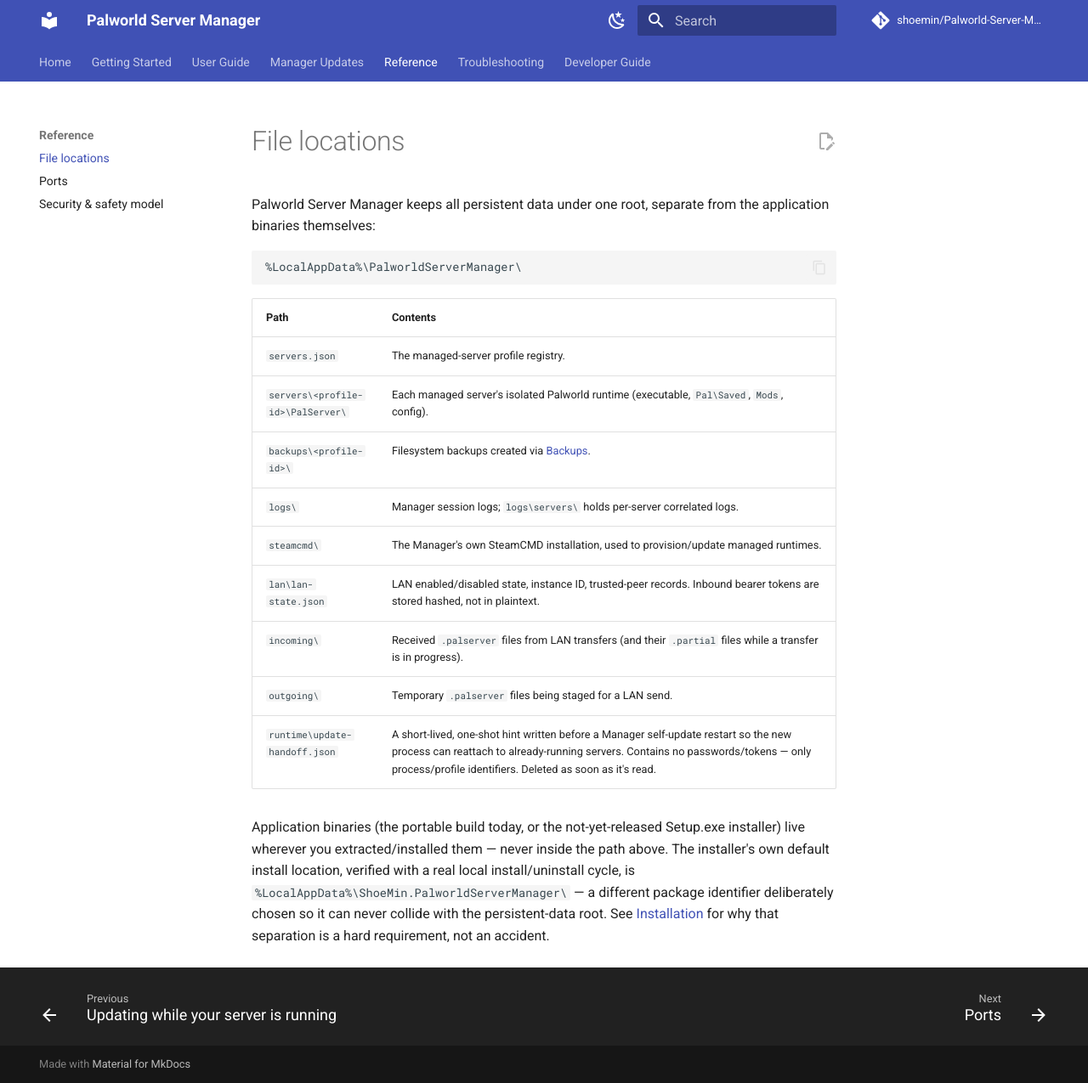
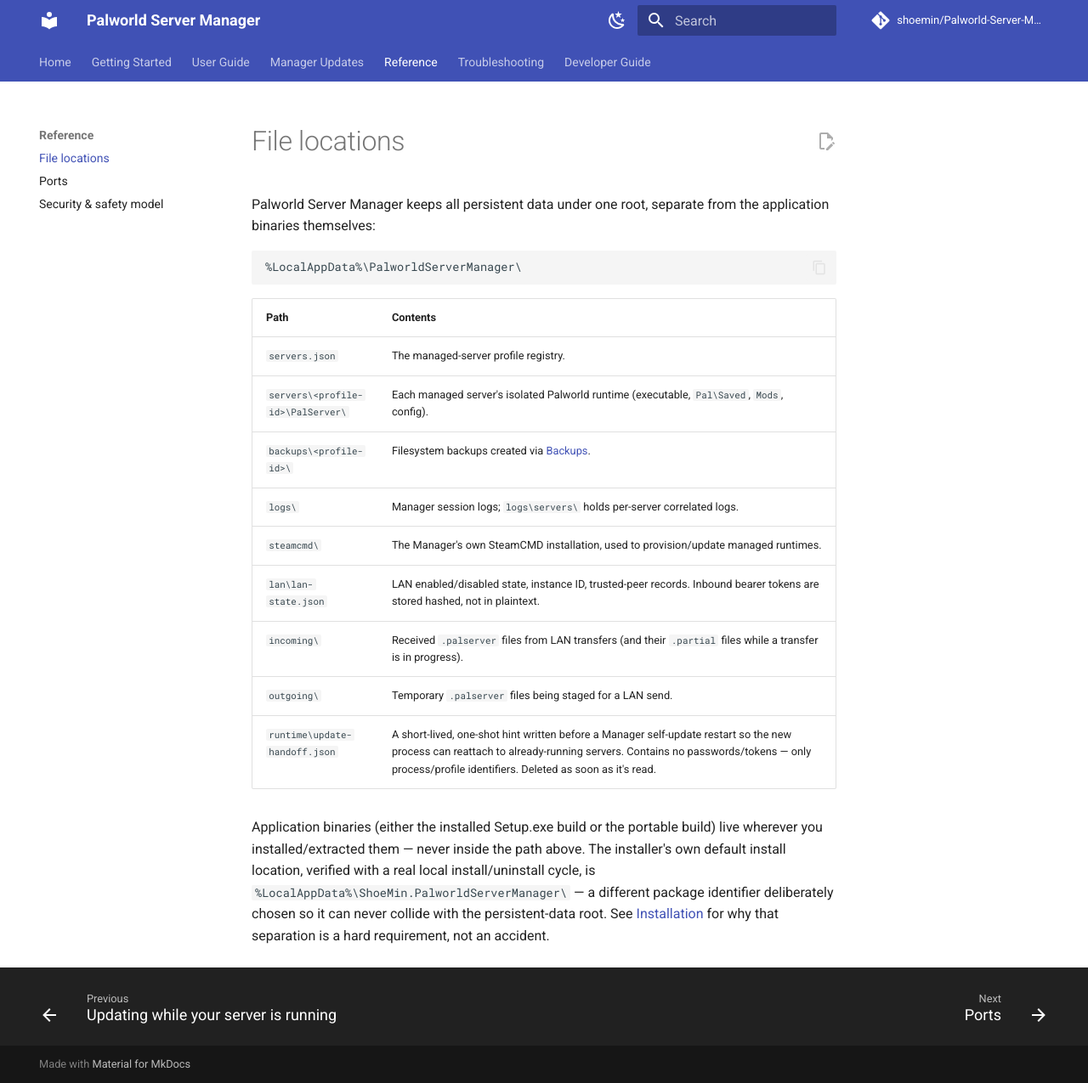
Before and after one commit to shoemin/Palworld-Server-Manager, an MkDocs documentation site: the page built from docs/reference/file-locations.md, in a window 1280 px wide and 1275 px high. Shown: the whole window at 85% size. Built offline with MkDocs 1.6.1 and Material for MkDocs 9.7.7, drawn with Linux system fonts in a browser that asks for light colours; comment, search, counter and statistics services are not loaded.

Commit message:
Fix file-locations.md's stale not-yet-released Setup.exe claim
@chatgpt-codex-connector[bot] flagged (PR #11) that installation.md's
"See File Locations for the full breakdown" link lands on a page that
still called Setup.exe "not-yet-released" - directly contradicting the
installation.md rewrite in this PR, which presents Setup.exe as the
current recommended, published distribution. This page wasn't one of the
four originally listed in issue #10, but the contradiction was caused by
this PR's own edit, so it's fixed here rather than left dangling.

Co-Authored-By: Claude Sonnet 5 <noreply@anthropic.com>

```diff
--- a/docs/reference/file-locations.md
+++ b/docs/reference/file-locations.md
@@ -18,4 +18,4 @@ Palworld Server Manager keeps all persistent data under one root, separate from
 | `outgoing\` | Temporary `.palserver` files being staged for a LAN send. |
 | `runtime\update-handoff.json` | A short-lived, one-shot hint written before a Manager self-update restart so the new process can reattach to already-running servers. Contains no passwords/tokens — only process/profile identifiers. Deleted as soon as it's read. |
 
-Application binaries (the portable build today, or the not-yet-released Setup.exe installer) live wherever you extracted/installed them — never inside the path above. The installer's own default install location, verified with a real local install/uninstall cycle, is `%LocalAppData%\ShoeMin.PalworldServerManager\` — a different package identifier deliberately chosen so it can never collide with the persistent-data root. See [Installation](../getting-started/installation.md) for why that separation is a hard requirement, not an accident.
+Application binaries (either the installed Setup.exe build or the portable build) live wherever you installed/extracted them — never inside the path above. The installer's own default install location, verified with a real local install/uninstall cycle, is `%LocalAppData%\ShoeMin.PalworldServerManager\` — a different package identifier deliberately chosen so it can never collide with the persistent-data root. See [Installation](../getting-started/installation.md) for why that separation is a hard requirement, not an accident.
```
